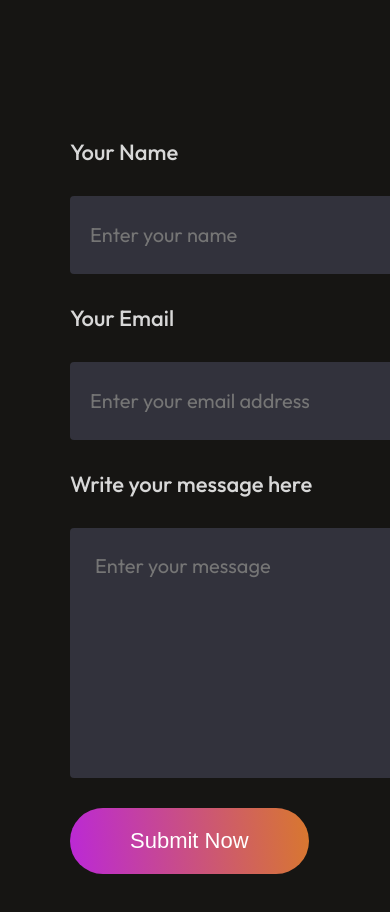
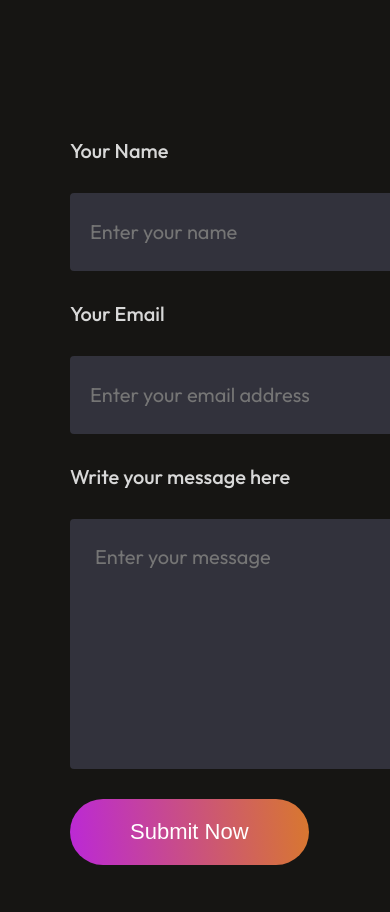
Before and after one commit to hellokristinafaye/portfolio-react, a React (Vite) app: page / in a window 390 px wide. Shown: the part 4780-5692 px from the top of the page. Built offline with nearby package versions, Linux system fonts and the light colour scheme.

Commit message:
labels smaller

```diff
--- a/src/components/Contact/Contact.css
+++ b/src/components/Contact/Contact.css
@@ -134,4 +134,7 @@
     .contact-detail img {
         width: 25px;
     }
+    .contact-right label {
+        font-size: 20px;
+    }
 }
```
